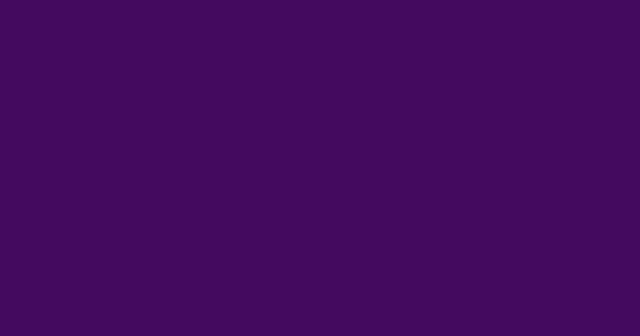
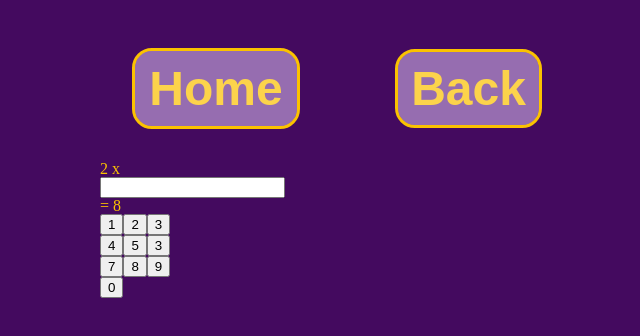
Before and after one commit to revyrob/MathWizardReact, a React (Create React App) app: page /equation-low in a window 1280 px wide. Shown: the top 336 px of the page, without its empty margins (316-956 px from the left). Built offline with nearby package versions, Linux system fonts and the light colour scheme.

Commit message:
adding keyward and wrapping elements

```diff
--- a/src/components/Equation/Equation.jsx
+++ b/src/components/Equation/Equation.jsx
@@ -1,14 +1,111 @@
 import React from "react";
 
-function Equation() {
+function Equation({ num }) {
+  console.log(num);
+  let maxMultiTable = 10;
+  let number_given = Math.floor(Math.random() * num);
+  let unknown_num = Math.floor(Math.random() * maxMultiTable);
+  let given_sum = number_given * unknown_num;
+  console.log(unknown_num);
+
   return (
     <div>
-      <div>{/* {number_given} x {unknown_num} = {given_sum} */}</div>
-      <div className="keyboard_module-nums">
-        <div>{/* row with 1,2,3 */}</div>
-        <div>{/* row with 4, 5, 6 */}</div>
-        <div>{/* row with 7, 8, 9 */}</div>
-        <div>{/* row with 0 */}</div>
+      <div className="equation__row">
+        <div>{number_given} x </div>
+        <input />
+        <div> = {given_sum}</div>
+      </div>
+      <div className="equation__keyboard">
+        <div>
+          <button
+            class="Keyboard-module_row"
+            data-key="1"
+            aria-label="add 1"
+            aria-disabled="false"
+          >
+            1
+          </button>
+          <button
+            class="Keyboard-module_row"
+            data-key="2"
+            aria-label="add 2"
+            aria-disabled="false"
+          >
+            2
+          </button>
+          <button
+            class="Keyboard-module_row"
+            data-key="3"
+            aria-label="add 3"
+            aria-disabled="false"
+          >
+            3
+          </button>
+        </div>
+        <div>
+          {" "}
+          <button
+            class="Keyboard-module_row"
+            data-key="4"
+            aria-label="add 4"
+            aria-disabled="false"
+          >
+            4
+          </button>
+          <button
+            class="Keyboard-module_row"
+            data-key="5"
+            aria-label="add 5"
+            aria-disabled="false"
+          >
+            5
+          </button>
+          <button
+            class="Keyboard-module_row"
+            data-key="6"
+            aria-label="add 6"
+            aria-disabled="false"
+          >
+            3
+          </button>
+        </div>
+        <div>
+          {" "}
+          <button
+            class="Keyboard-module_row"
+            data-key="7"
+            aria-label="add 7"
+            aria-disabled="false"
+          >
+            7
+          </button>
+          <button
+            class="Keyboard-module_row"
+            data-key="8"
+            aria-label="add 8"
+            aria-disabled="false"
+          >
+            8
+          </button>
+          <button
+            class="Keyboard-module_row"
+            data-key="9"
+            aria-label="add 9"
+            aria-disabled="false"
+          >
+            9
+          </button>
+        </div>
+        <div>
+          <button
+            class="Keyboard-module_row"
+            data-key="0"
+            aria-label="add 0"
+            aria-disabled="false"
+          >
+            0
+          </button>
+        </div>
       </div>
     </div>
   );
--- a/src/components/Equation/Equation.scss
+++ b/src/components/Equation/Equation.scss
@@ -0,0 +1,10 @@
+.equation{
+    &__keyboard {
+        display: flex;
+        flex-direction: column;
+    }
+    &__row {
+        display:flex;
+    }
+
+}
--- a/src/pages/EquationHigh.jsx
+++ b/src/pages/EquationHigh.jsx
@@ -1,12 +1,14 @@
 import React from "react";
 import Equation from "../components/Equation/Equation";
+import Header from "../components/Header/Header";
 
 function EquationHigh() {
   const highRange = 12;
   const randHigh = Math.floor(Math.random() * highRange);
 
   return (
-    <div>
+    <div className="wizard-style__wrapper">
+      <Header />
       <Equation num={randHigh} />
     </div>
   );
--- a/src/pages/EquationLow.jsx
+++ b/src/pages/EquationLow.jsx
@@ -1,11 +1,13 @@
 import React from "react";
 import Equation from "../components/Equation/Equation";
+import Header from "../components/Header/Header";
 
 function EquationLow() {
   const lowRange = 5;
   const randLow = Math.floor(Math.random() * lowRange);
   return (
-    <div>
+    <div className="wizard-style__wrapper">
+      <Header />
       <Equation num={randLow} />
     </div>
   );
```
